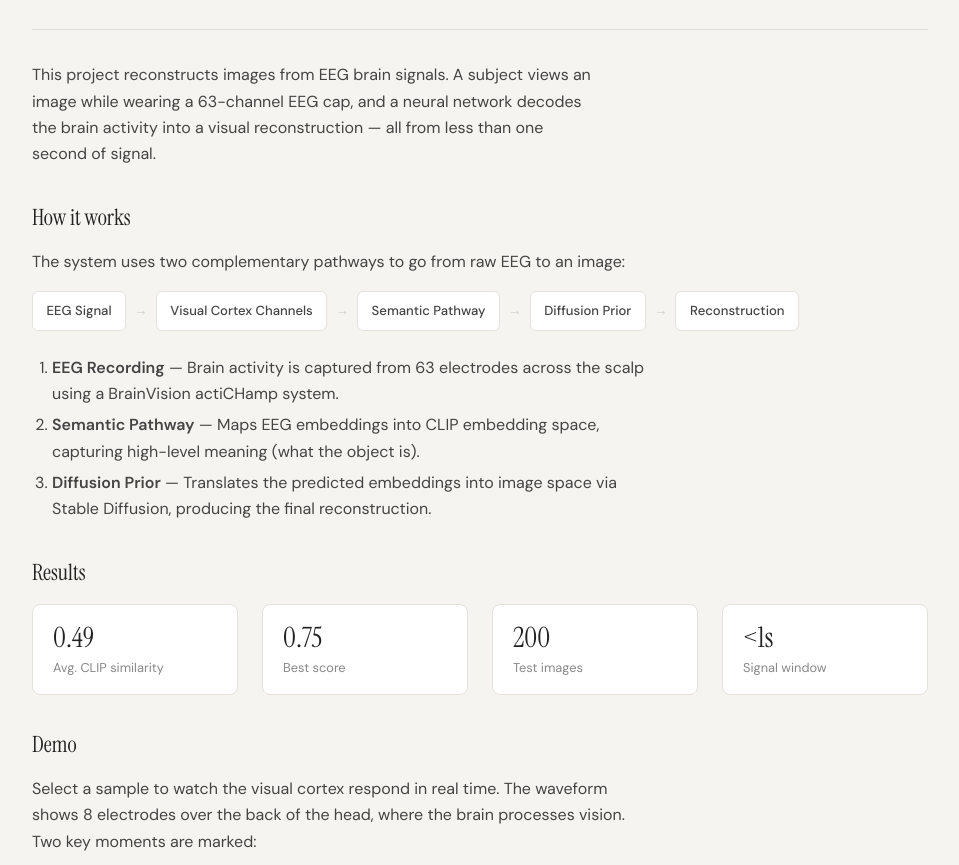
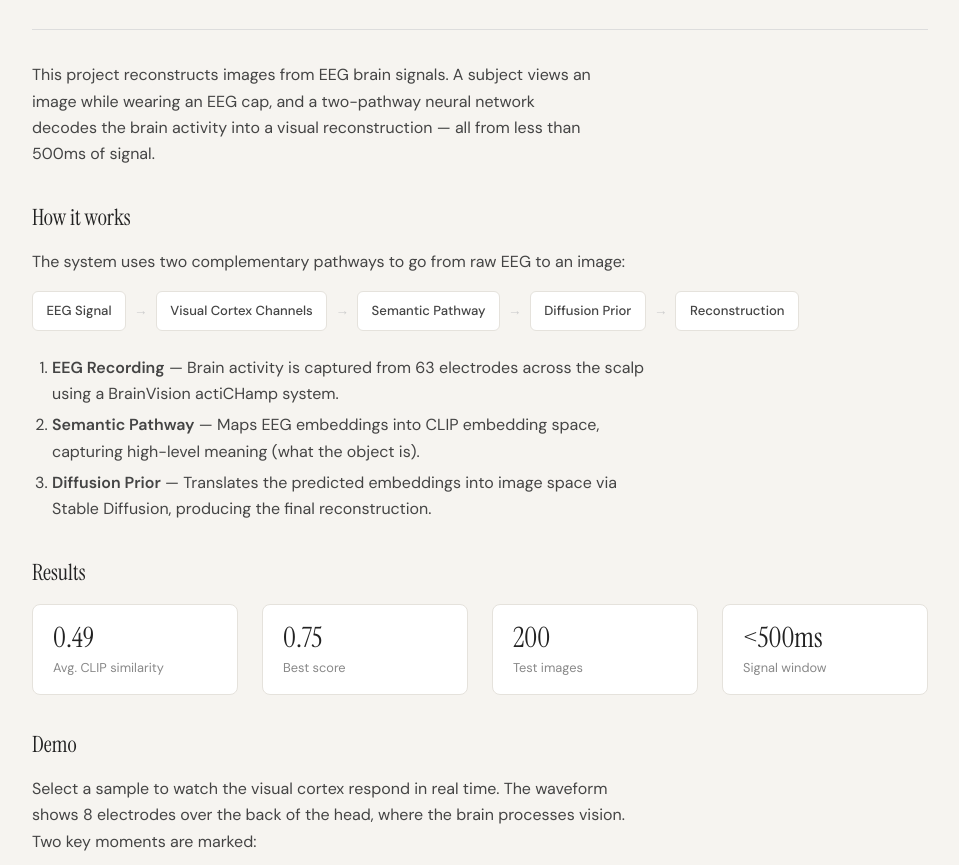
Before and after one commit to aaronjj908/aaronjacobson.io, a plain HTML site: page eeg-demo.html in a window 1280 px wide. Shown: the part 210-1075 px from the top of the page, without its empty margins (160-1119 px from the left). Drawn offline with Linux system fonts and the light colour scheme; no server answers.

Commit message:
Revert "Update description and signal window to <1 second"
This reverts commit 555336704677a760bc1bcc16c3683d3a40f82c49.

```diff
--- a/eeg-demo.html
+++ b/eeg-demo.html
@@ -78,7 +78,7 @@
 
     <section class="project-body">
       <div class="eeg-intro">
-        <p>This project reconstructs images from EEG brain signals. A subject views an image while wearing a 63-channel EEG cap, and a neural network decodes the brain activity into a visual reconstruction &mdash; all from less than one second of signal.</p>
+        <p>This project reconstructs images from EEG brain signals. A subject views an image while wearing an EEG cap, and a two-pathway neural network decodes the brain activity into a visual reconstruction &mdash; all from less than 500ms of signal.</p>
       </div>
 
       <h2>How it works</h2>
@@ -105,7 +105,7 @@
         <div class="stat-card"><div class="stat-number">0.49</div><div class="stat-desc">Avg. CLIP similarity</div></div>
         <div class="stat-card"><div class="stat-number">0.75</div><div class="stat-desc">Best score</div></div>
         <div class="stat-card"><div class="stat-number">200</div><div class="stat-desc">Test images</div></div>
-        <div class="stat-card"><div class="stat-number">&lt;1s</div><div class="stat-desc">Signal window</div></div>
+        <div class="stat-card"><div class="stat-number">&lt;500ms</div><div class="stat-desc">Signal window</div></div>
       </div>
 
       <h2>Demo</h2>
```
